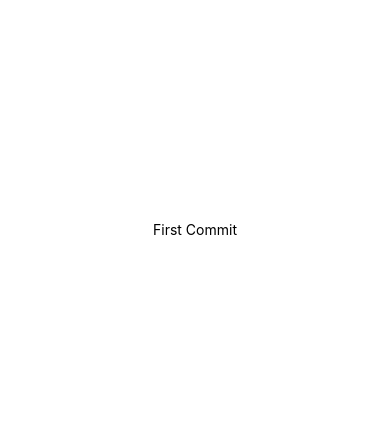
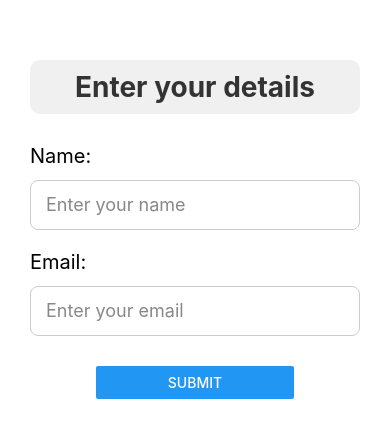
Before and after one commit to kamath7/ExpenserAgain, a React Native app: screen / in a window 390 px wide. Shown: the part 193-630 px from the top of the page. Built offline with nearby package versions, Linux system fonts and the light colour scheme.

Commit message:
adding form

```diff
--- a/App.js
+++ b/App.js
@@ -1,20 +1,80 @@
-import { StatusBar } from 'expo-status-bar';
-import { StyleSheet, Text, View } from 'react-native';
+import React, { useState } from 'react';
+import { View, Text, TextInput, Button, StyleSheet, Alert } from 'react-native';
 
-export default function App() {
+export default function SimpleForm() {
+  const [name, setName] = useState('');
+  const [email, setEmail] = useState('');
+
+  const handleSubmit = () => {
+    if (name && email) {
+      Alert.alert('Form Submitted!', `Name: ${name}\nEmail: ${email}`);
+    } else {
+      Alert.alert('Error', 'Please fill out all fields');
+    }
+  };
+
   return (
     <View style={styles.container}>
-      <Text>First Commit</Text>
-      <StatusBar style="auto" />
+    <Text style={styles.header}>Enter your details</Text>
+      <Text style={styles.label}>Name:</Text>
+      <TextInput
+        style={styles.input}
+        placeholder="Enter your name"
+        placeholderTextColor="#888"
+        value={name}
+        onChangeText={text => setName(text)}
+      />
+
+      <Text style={styles.label}>Email:</Text>
+      <TextInput
+        style={styles.input}
+        placeholder="Enter your email"
+        keyboardType="email-address"
+        placeholderTextColor="#888"
+        value={email}
+        onChangeText={text => setEmail(text)}
+      />
+
+      <View style={styles.buttonContainer}>
+        <Button title="Submit" onPress={handleSubmit} />
+      </View>
     </View>
   );
 }
 
 const styles = StyleSheet.create({
+
+  header: {
+  fontSize: 28, // Large font size for visibility
+  fontWeight: 'bold', // Bold to emphasize the header
+  textAlign: 'center', // Center align for a balanced look
+  color: '#333', // Dark color for contrast
+  marginBottom: 30, // Space below the header
+  paddingVertical: 10, // Vertical padding for more height
+  backgroundColor: '#f0f0f0', // Light background to make it stand out
+  borderRadius: 10, // Rounded corners for style
+},
   container: {
     flex: 1,
-    backgroundColor: '#fff',
-    alignItems: 'center',
     justifyContent: 'center',
+    padding: 30, // Increased padding for more spacing
+  },
+  label: {
+    fontSize: 20, // Larger label text
+    marginBottom: 12,
+  },
+  input: {
+    height: 50, // Increased height for input
+    fontSize: 18, // Larger input text
+    borderColor: '#ccc',
+    borderWidth: 1,
+    marginBottom: 20,
+    paddingHorizontal: 15, // Increased padding for input text
+    borderRadius: 8, // Rounded corners for inputs
+  },
+  buttonContainer: {
+    marginTop: 10, // Space above the button
+    width: '60%', // Smaller button width for better look
+    alignSelf: 'center', // Center the button
   },
 });
```
Also changed, not shown: SimpleForm.js (added, +57 -0 lines).
